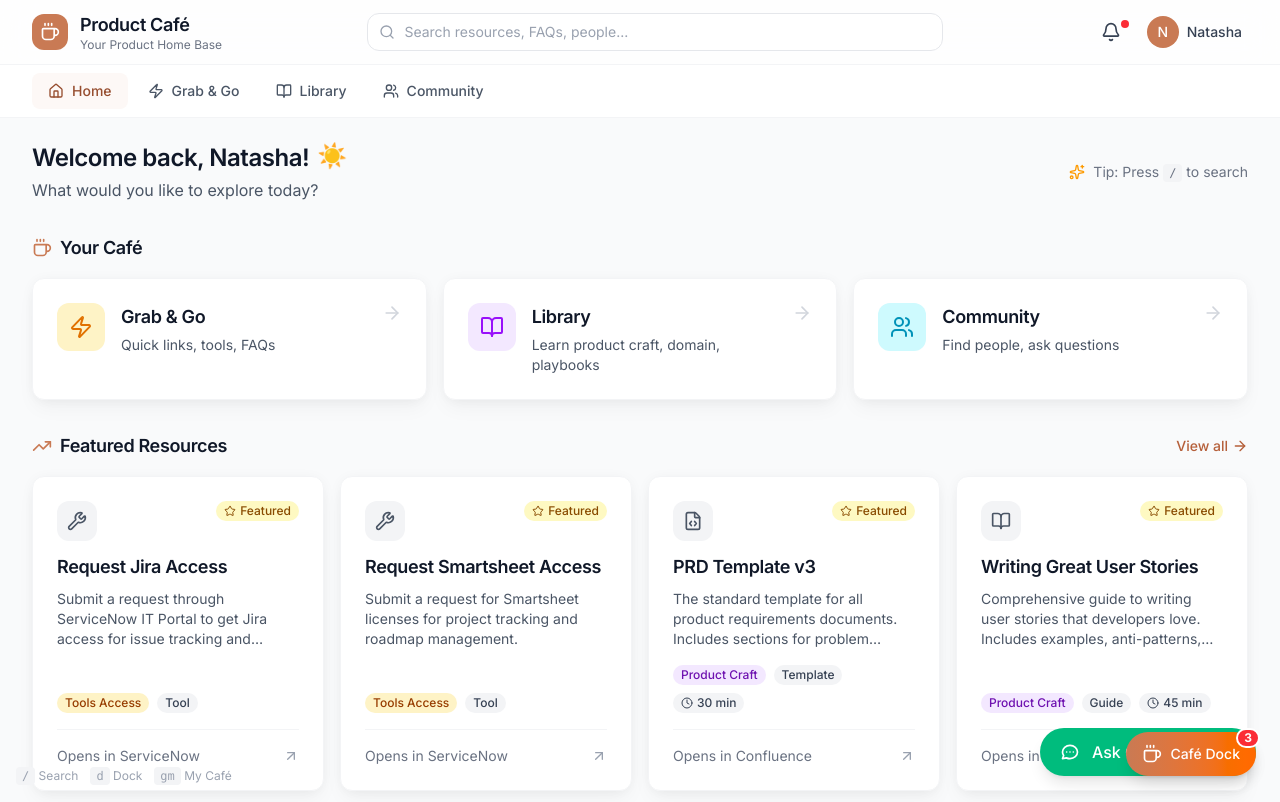
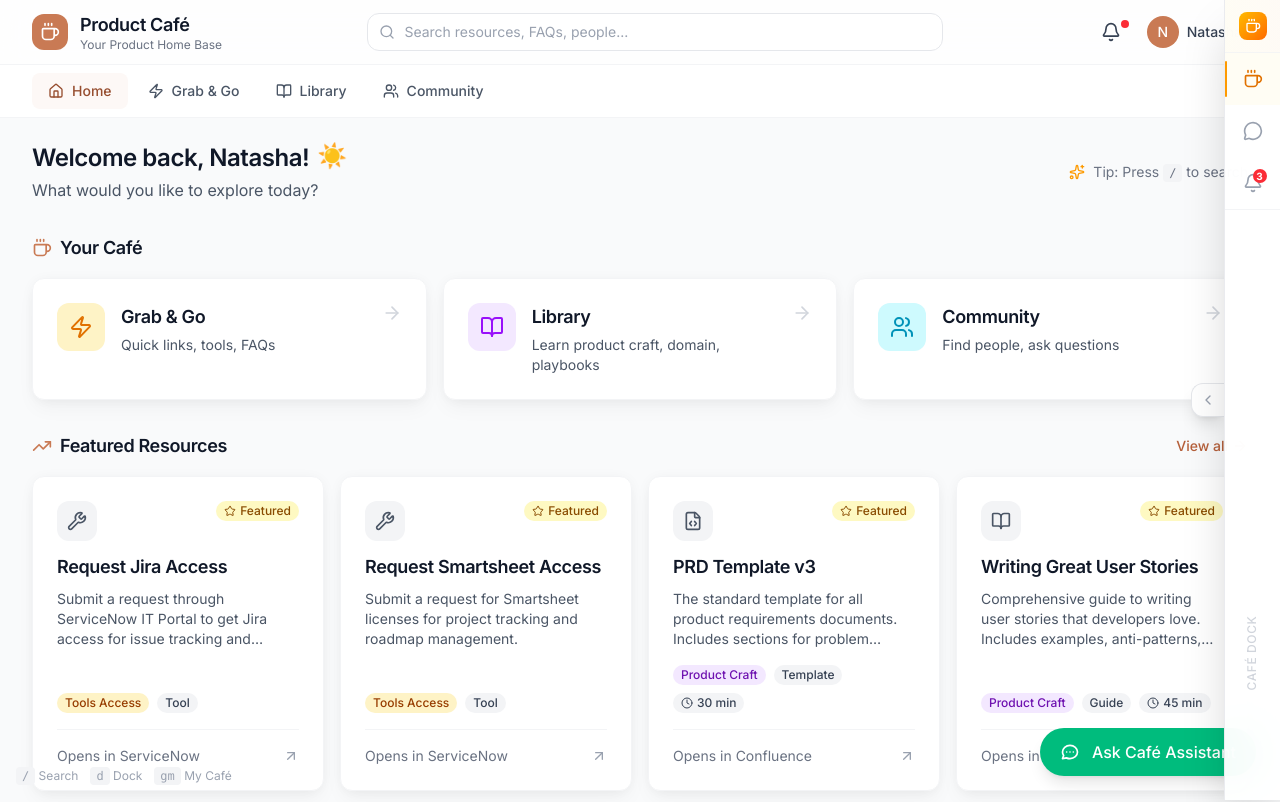
Before and after one commit to sb-sbabu/product-cafe, a React (Vite) app: page / in a window 1280 px wide. Shown: the top 802 px of the page. Built offline with nearby package versions, Linux system fonts and the light colour scheme.

Commit message:
Phase 6.6: UX Animation - 3-state dock collapse/expand with premium glassmorphism

```diff
--- a/src/components/dock/CafeDock.tsx
+++ b/src/components/dock/CafeDock.tsx
@@ -1,10 +1,25 @@
 import { useState, useEffect, useCallback } from 'react';
-import { MessageCircle, Bell, X, Minus, Coffee } from 'lucide-react';
+import { MessageCircle, Bell, X, ChevronRight, ChevronLeft, Coffee, Sparkles } from 'lucide-react';
 import { cn } from '../../lib/utils';
 import { useDock, type DockTab } from '../../contexts/DockContext';
 import { AskTab } from './AskTab';
 import { DiscussTab } from './DiscussTab';
 import { ActivityTab } from './ActivityTab';
+
+/**
+ * CafeDock - Premium collapsible side panel
+ *
+ * States:
+ * - closed: Not visible (FAB shows)
+ * - collapsed: 56px strip with icons only
+ * - expanded: 360px full panel
+ *
+ * Features:
+ * - Smooth width transitions
+ * - Hover preview when collapsed
+ * - Tab icons always visible
+ * - Notification badge on Activity
+ */
 
 interface CafeDockProps {
     className?: string;
@@ -12,15 +27,18 @@
 
 export const CafeDock: React.FC<CafeDockProps> = ({ className }) => {
     const {
-        isOpen,
         activeTab,
         unreadCount,
         closeDock,
         setActiveTab,
-        collapseDock,
+        toggleCollapse,
+        isExpanded,
+        isCollapsed,
+        isOpen,
     } = useDock();
 
     const [isMobile, setIsMobile] = useState(false);
+    const [isHovering, setIsHovering] = useState(false);
 
     // Responsive detection
     useEffect(() => {
@@ -42,9 +60,9 @@
     }, [isOpen, closeDock]);
 
     const tabs: { id: DockTab; label: string; icon: React.ReactNode; badge?: number }[] = [
-        { id: 'ask', label: 'Ask', icon: <Coffee className="w-4 h-4" /> },
-        { id: 'discuss', label: 'Discuss', icon: <MessageCircle className="w-4 h-4" /> },
-        { id: 'activity', label: 'Activity', icon: <Bell className="w-4 h-4" />, badge: unreadCount },
+        { id: 'ask', label: 'Ask', icon: <Coffee className="w-5 h-5" /> },
+        { id: 'discuss', label: 'Discuss', icon: <MessageCircle className="w-5 h-5" /> },
+        { id: 'activity', label: 'Activity', icon: <Bell className="w-5 h-5" />, badge: unreadCount },
     ];
 
     const handleTabClick = useCallback((tab: DockTab) => {
@@ -53,92 +71,76 @@
 
     if (!isOpen) return null;
 
+    // Mobile: always show as bottom sheet, full expanded
+    if (isMobile) {
         return (
             <>
-            {/* Backdrop - mobile only */}
-            {isMobile && (
+                {/* Backdrop */}
                 <div
-                    className="fixed inset-0 bg-black/20 z-40 animate-fade-in"
+                    className="fixed inset-0 bg-black/30 z-40 animate-fade-in backdrop-blur-sm"
                     onClick={closeDock}
                 />
-            )}
 
-            {/* Dock Panel */}
+                {/* Bottom Sheet */}
                 <div
                     className={cn(
                         'fixed z-50 bg-white flex flex-col',
-                    // Mobile: bottom sheet
-                    isMobile && [
                         'inset-x-0 bottom-0 top-auto',
-                        'h-[70vh] rounded-t-2xl',
-                        'animate-slide-up shadow-2xl',
-                    ],
-                    // Desktop: side panel
-                    !isMobile && [
-                        'right-0 top-0 bottom-0',
-                        'w-[360px] border-l border-gray-200',
-                        'animate-slide-in-right shadow-xl',
-                    ],
+                        'h-[75vh] rounded-t-3xl',
+                        'shadow-2xl animate-slide-up',
                         className
                     )}
                 >
+                    {/* Drag handle */}
+                    <div className="flex justify-center pt-3 pb-1">
+                        <div className="w-10 h-1 bg-gray-300 rounded-full" />
+                    </div>
+
                     {/* Header */}
-                <div className="flex items-center justify-between px-4 py-3 border-b border-gray-100 shrink-0">
+                    <div className="flex items-center justify-between px-4 py-2 border-b border-gray-100">
                         <div className="flex items-center gap-2">
                             <div className="p-1.5 bg-gradient-to-br from-amber-400 to-orange-500 rounded-lg">
                                 <Coffee className="w-4 h-4 text-white" />
                             </div>
                             <span className="font-semibold text-gray-900">Café Dock</span>
                         </div>
-                    <div className="flex items-center gap-1">
-                        {!isMobile && (
-                            <button
-                                onClick={collapseDock}
-                                className="p-2 hover:bg-gray-100 rounded-lg transition-colors"
-                                aria-label="Minimize"
-                            >
-                                <Minus className="w-4 h-4 text-gray-500" />
-                            </button>
-                        )}
                         <button
                             onClick={closeDock}
-                            className="p-2 hover:bg-gray-100 rounded-lg transition-colors"
+                            className="p-2 hover:bg-gray-100 rounded-xl transition-colors"
                             aria-label="Close"
                         >
-                            <X className="w-4 h-4 text-gray-500" />
+                            <X className="w-5 h-5 text-gray-500" />
                         </button>
-                    </div>
                     </div>
 
                     {/* Tab Bar */}
-                <div className="flex border-b border-gray-100 shrink-0">
+                    <div className="flex border-b border-gray-100 shrink-0 px-2">
                         {tabs.map(tab => (
                             <button
                                 key={tab.id}
                                 onClick={() => handleTabClick(tab.id)}
                                 className={cn(
-                                'flex-1 flex items-center justify-center gap-2 py-3 text-sm font-medium transition-colors relative',
+                                    'flex-1 flex items-center justify-center gap-2 py-3 text-sm font-medium transition-all relative',
                                     activeTab === tab.id
-                                    ? 'text-cafe-600'
+                                        ? 'text-amber-600'
                                         : 'text-gray-500 hover:text-gray-900'
                                 )}
                             >
                                 {tab.icon}
                                 <span>{tab.label}</span>
                                 {tab.badge && tab.badge > 0 && (
-                                <span className="absolute top-2 right-[calc(50%-20px)] min-w-[18px] h-[18px] flex items-center justify-center bg-red-500 text-white text-xs font-bold rounded-full px-1">
+                                    <span className="absolute top-1.5 right-[calc(50%-24px)] min-w-[18px] h-[18px] flex items-center justify-center bg-red-500 text-white text-xs font-bold rounded-full px-1">
                                         {tab.badge}
                                     </span>
                                 )}
-                            {/* Active indicator */}
                                 {activeTab === tab.id && (
-                                <div className="absolute bottom-0 left-4 right-4 h-0.5 bg-cafe-500 rounded-full" />
+                                    <div className="absolute bottom-0 left-3 right-3 h-0.5 bg-amber-500 rounded-full" />
                                 )}
                             </button>
                         ))}
                     </div>
 
-                {/* Tab Content */}
+                    {/* Content */}
                     <div className="flex-1 overflow-hidden min-h-0">
                         {activeTab === 'ask' && <AskTab />}
                         {activeTab === 'discuss' && <DiscussTab />}
@@ -147,4 +149,154 @@
                 </div>
             </>
         );
+    }
+
+    // Desktop: Collapsible side panel
+    const showExpanded = isExpanded || isHovering;
+
+    return (
+        <div
+            className={cn(
+                'fixed z-50 right-0 top-0 bottom-0 flex',
+                'transition-all duration-300 ease-out',
+                className
+            )}
+            onMouseEnter={() => isCollapsed && setIsHovering(true)}
+            onMouseLeave={() => setIsHovering(false)}
+        >
+            {/* Toggle Button (when collapsed) */}
+            {isCollapsed && !isHovering && (
+                <button
+                    onClick={toggleCollapse}
+                    className={cn(
+                        'absolute left-0 top-1/2 -translate-y-1/2 -translate-x-full',
+                        'p-2 bg-white border border-r-0 border-gray-200 rounded-l-xl',
+                        'shadow-lg hover:bg-gray-50 transition-all',
+                        'flex items-center justify-center',
+                        'group'
+                    )}
+                    aria-label="Expand dock"
+                >
+                    <ChevronLeft className="w-4 h-4 text-gray-400 group-hover:text-amber-500 transition-colors" />
+                </button>
+            )}
+
+            {/* Dock Panel */}
+            <div
+                className={cn(
+                    'h-full bg-white/95 backdrop-blur-xl flex flex-col',
+                    'border-l border-gray-200/80',
+                    'shadow-2xl transition-all duration-300 ease-out',
+                    showExpanded ? 'w-[360px]' : 'w-[56px]'
+                )}
+            >
+                {/* Header */}
+                <div className={cn(
+                    'flex items-center justify-between px-3 py-3 border-b border-gray-100/80 shrink-0',
+                    'bg-gradient-to-r from-amber-50/50 to-orange-50/50'
+                )}>
+                    {showExpanded ? (
+                        <>
+                            <div className="flex items-center gap-2">
+                                <div className="p-1.5 bg-gradient-to-br from-amber-400 to-orange-500 rounded-lg shadow-sm">
+                                    <Coffee className="w-4 h-4 text-white" />
+                                </div>
+                                <div className="flex items-center gap-1">
+                                    <span className="font-semibold text-gray-900">Café Dock</span>
+                                    <Sparkles className="w-3 h-3 text-amber-400" />
+                                </div>
+                            </div>
+                            <div className="flex items-center gap-1">
+                                <button
+                                    onClick={toggleCollapse}
+                                    className="p-2 hover:bg-white/80 rounded-lg transition-all"
+                                    aria-label="Collapse"
+                                >
+                                    <ChevronRight className="w-4 h-4 text-gray-400" />
+                                </button>
+                                <button
+                                    onClick={closeDock}
+                                    className="p-2 hover:bg-white/80 rounded-lg transition-all"
+                                    aria-label="Close"
+                                >
+                                    <X className="w-4 h-4 text-gray-400" />
+                                </button>
+                            </div>
+                        </>
+                    ) : (
+                        <div className="w-full flex justify-center">
+                            <div className="p-1.5 bg-gradient-to-br from-amber-400 to-orange-500 rounded-lg">
+                                <Coffee className="w-4 h-4 text-white" />
+                            </div>
+                        </div>
+                    )}
+                </div>
+
+                {/* Tab Bar */}
+                <div className={cn(
+                    'border-b border-gray-100 shrink-0',
+                    showExpanded ? 'flex' : 'flex flex-col'
+                )}>
+                    {tabs.map(tab => (
+                        <button
+                            key={tab.id}
+                            onClick={() => handleTabClick(tab.id)}
+                            className={cn(
+                                'relative transition-all',
+                                showExpanded
+                                    ? 'flex-1 flex items-center justify-center gap-2 py-3 text-sm font-medium'
+                                    : 'flex items-center justify-center py-4',
+                                activeTab === tab.id
+                                    ? 'text-amber-600 bg-amber-50/50'
+                                    : 'text-gray-400 hover:text-gray-700 hover:bg-gray-50/50'
+                            )}
+                            title={!showExpanded ? tab.label : undefined}
+                        >
+                            <div className="relative">
+                                {tab.icon}
+                                {tab.badge && tab.badge > 0 && (
+                                    <span className={cn(
+                                        'absolute flex items-center justify-center bg-red-500 text-white text-[10px] font-bold rounded-full',
+                                        showExpanded
+                                            ? '-top-1 -right-1 min-w-[16px] h-[16px] px-1'
+                                            : '-top-1 -right-1 min-w-[14px] h-[14px] px-0.5'
+                                    )}>
+                                        {tab.badge > 9 ? '9+' : tab.badge}
+                                    </span>
+                                )}
+                            </div>
+                            {showExpanded && <span>{tab.label}</span>}
+
+                            {/* Active indicator */}
+                            {activeTab === tab.id && showExpanded && (
+                                <div className="absolute bottom-0 left-3 right-3 h-0.5 bg-amber-500 rounded-full" />
+                            )}
+                            {activeTab === tab.id && !showExpanded && (
+                                <div className="absolute left-0 top-2 bottom-2 w-0.5 bg-amber-500 rounded-full" />
+                            )}
+                        </button>
+                    ))}
+                </div>
+
+                {/* Tab Content */}
+                <div className={cn(
+                    'flex-1 overflow-hidden min-h-0 transition-opacity duration-200',
+                    showExpanded ? 'opacity-100' : 'opacity-0 pointer-events-none'
+                )}>
+                    {activeTab === 'ask' && <AskTab />}
+                    {activeTab === 'discuss' && <DiscussTab />}
+                    {activeTab === 'activity' && <ActivityTab />}
+                </div>
+
+                {/* Collapsed hint */}
+                {!showExpanded && (
+                    <div className="flex-1 flex items-center justify-center">
+                        <div className="text-gray-300 -rotate-90 whitespace-nowrap text-xs font-medium tracking-wider">
+                            CAFÉ DOCK
+                        </div>
+                    </div>
+                )}
+            </div>
+        </div>
+    );
 };
--- a/src/components/dock/DockTrigger.tsx
+++ b/src/components/dock/DockTrigger.tsx
@@ -5,8 +5,8 @@
 /**
  * DockTrigger - Floating action button to open Café Dock
  *
- * Shows notification badge when there are unread items.
- * Positioned at bottom-right of screen.
+ * Only visible when dock is fully closed.
+ * Shows notification badge and animates on hover.
  */
 
 interface DockTriggerProps {
@@ -14,37 +14,44 @@
 }
 
 export const DockTrigger: React.FC<DockTriggerProps> = ({ className }) => {
-    const { isOpen, openDock, unreadCount } = useDock();
+    const { dockState, openDock, unreadCount } = useDock();
 
-    if (isOpen) return null;
+    // Only show when dock is completely closed
+    if (dockState !== 'closed') return null;
 
     return (
         <button
             onClick={openDock}
             className={cn(
                 'fixed z-40 flex items-center gap-2 px-4 py-3',
-                'bg-gradient-to-r from-cafe-500 to-orange-500',
+                'bg-gradient-to-r from-amber-500 via-orange-500 to-amber-600',
                 'text-white font-medium text-sm',
                 'rounded-full shadow-lg hover:shadow-xl',
-                'transition-all duration-300 hover:scale-105',
-                'focus:outline-none focus:ring-2 focus:ring-cafe-500 focus:ring-offset-2',
+                'transition-all duration-300',
+                'hover:scale-105 hover:from-amber-600 hover:via-orange-600 hover:to-amber-700',
+                'active:scale-95',
+                'focus:outline-none focus:ring-2 focus:ring-amber-500 focus:ring-offset-2',
+                'group',
                 // Position
                 'bottom-6 right-6',
-                // Mobile adjustments
-                'md:bottom-6 md:right-6',
                 className
             )}
             aria-label={`Open Café Dock${unreadCount > 0 ? `, ${unreadCount} notifications` : ''}`}
         >
-            <Coffee className="w-5 h-5" />
+            <Coffee className="w-5 h-5 group-hover:rotate-12 transition-transform" />
             <span className="hidden sm:inline">Café Dock</span>
 
             {/* Notification badge */}
             {unreadCount > 0 && (
-                <span className="absolute -top-1 -right-1 flex items-center justify-center min-w-[20px] h-5 px-1.5 bg-red-500 text-white text-xs font-bold rounded-full border-2 border-white">
+                <span className="absolute -top-1 -right-1 flex items-center justify-center min-w-[22px] h-[22px] px-1.5 bg-red-500 text-white text-xs font-bold rounded-full border-2 border-white shadow-sm animate-pulse">
                     {unreadCount > 9 ? '9+' : unreadCount}
                 </span>
             )}
+
+            {/* Shine effect */}
+            <div className="absolute inset-0 rounded-full overflow-hidden pointer-events-none">
+                <div className="absolute inset-0 bg-gradient-to-r from-transparent via-white/20 to-transparent -translate-x-full group-hover:translate-x-full transition-transform duration-700" />
+            </div>
         </button>
     );
 };
--- a/src/contexts/DockContext.tsx
+++ b/src/contexts/DockContext.tsx
@@ -1,16 +1,17 @@
 /* eslint-disable react-refresh/only-export-components */
-import { createContext, useContext, useState, useCallback, type ReactNode } from 'react';
+import { createContext, useContext, useState, useCallback, useEffect, type ReactNode } from 'react';
 
 /**
- * Dock Context
+ * Dock Context - Enhanced with 3-state dock management
  *
- * Manages the state of Café Dock across the application:
- * - Whether dock is open/collapsed
- * - Which tab is active
- * - Current page context (what resource/page user is viewing)
+ * States:
+ * - closed: Dock fully hidden, FAB visible
+ * - collapsed: Narrow 56px strip with tab icons (desktop only)
+ * - expanded: Full 360px panel
  */
 
 export type DockTab = 'ask' | 'discuss' | 'activity';
+export type DockState = 'closed' | 'collapsed' | 'expanded';
 
 export interface PageContext {
     type: 'home' | 'resource' | 'faq' | 'person' | 'search' | 'library' | 'community' | 'grab-and-go' | 'my-cafe';
@@ -21,67 +22,132 @@
     title?: string;
 }
 
-interface DockState {
-    isOpen: boolean;
-    isExpanded: boolean;
+interface DockContextState {
+    dockState: DockState;
     activeTab: DockTab;
     pageContext: PageContext;
     unreadCount: number;
 }
 
-interface DockContextType extends DockState {
+interface DockContextType extends DockContextState {
+    // State transitions
     openDock: () => void;
     closeDock: () => void;
     toggleDock: () => void;
+    expandDock: () => void;
+    collapseDock: () => void;
+    toggleCollapse: () => void;
+
+    // Tab management
     setActiveTab: (tab: DockTab) => void;
     setPageContext: (context: PageContext) => void;
-    expandDock: () => void;
-    collapseDock: () => void;
     setUnreadCount: (count: number) => void;
+
+    // Computed states
+    isOpen: boolean;
+    isExpanded: boolean;
+    isCollapsed: boolean;
 }
 
 const DockContext = createContext<DockContextType | undefined>(undefined);
 
+// LocalStorage key for persistence
+const DOCK_STATE_KEY = 'cafe-dock-state';
+
+function loadPersistedState(): Partial<DockContextState> {
+    try {
+        const stored = localStorage.getItem(DOCK_STATE_KEY);
+        if (stored) {
+            const parsed = JSON.parse(stored);
+            return {
+                dockState: parsed.dockState || 'collapsed',
+                activeTab: parsed.activeTab || 'ask',
+            };
+        }
+    } catch {
+        // Ignore parse errors
+    }
+    return { dockState: 'collapsed', activeTab: 'ask' };
+}
+
+function persistState(state: Partial<DockContextState>) {
+    try {
+        localStorage.setItem(DOCK_STATE_KEY, JSON.stringify({
+            dockState: state.dockState,
+            activeTab: state.activeTab,
+        }));
+    } catch {
+        // Ignore quota errors
+    }
+}
+
 export function DockProvider({ children }: { children: ReactNode }) {
-    const [state, setState] = useState<DockState>({
-        isOpen: false,
-        isExpanded: false,
-        activeTab: 'ask',
+    const persisted = loadPersistedState();
+
+    const [state, setState] = useState<DockContextState>({
+        dockState: persisted.dockState || 'collapsed',
+        activeTab: persisted.activeTab || 'ask',
         pageContext: { type: 'home' },
-        unreadCount: 3, // Default from mock data
+        unreadCount: 3,
     });
 
+    // Persist state changes
+    useEffect(() => {
+        persistState({ dockState: state.dockState, activeTab: state.activeTab });
+    }, [state.dockState, state.activeTab]);
+
+    // Open dock (to expanded state)
     const openDock = useCallback(() => {
-        setState(prev => ({ ...prev, isOpen: true }));
+        setState(prev => ({ ...prev, dockState: 'expanded' }));
     }, []);
 
+    // Close dock completely
     const closeDock = useCallback(() => {
-        setState(prev => ({ ...prev, isOpen: false, isExpanded: false }));
+        setState(prev => ({ ...prev, dockState: 'closed' }));
     }, []);
 
+    // Toggle between closed and expanded
     const toggleDock = useCallback(() => {
-        setState(prev => ({ ...prev, isOpen: !prev.isOpen }));
+        setState(prev => ({
+            ...prev,
+            dockState: prev.dockState === 'closed' ? 'expanded' : 'closed',
+        }));
+    }, []);
+
+    // Expand from collapsed
+    const expandDock = useCallback(() => {
+        setState(prev => ({ ...prev, dockState: 'expanded' }));
+    }, []);
+
+    // Collapse to strip
+    const collapseDock = useCallback(() => {
+        setState(prev => ({ ...prev, dockState: 'collapsed' }));
+    }, []);
+
+    // Toggle between collapsed and expanded
+    const toggleCollapse = useCallback(() => {
+        setState(prev => ({
+            ...prev,
+            dockState: prev.dockState === 'collapsed' ? 'expanded' : 'collapsed',
+        }));
     }, []);
 
     const setActiveTab = useCallback((tab: DockTab) => {
-        setState(prev => ({ ...prev, activeTab: tab }));
+        setState(prev => ({ ...prev, activeTab: tab, dockState: 'expanded' }));
     }, []);
 
     const setPageContext = useCallback((context: PageContext) => {
         setState(prev => ({ ...prev, pageContext: context }));
     }, []);
 
-    const expandDock = useCallback(() => {
-        setState(prev => ({ ...prev, isExpanded: true }));
-    }, []);
-
-    const collapseDock = useCallback(() => {
-        setState(prev => ({ ...prev, isExpanded: false }));
-    }, []);
-
     const setUnreadCount = useCallback((count: number) => {
         setState(prev => ({ ...prev, unreadCount: count }));
     }, []);
+
+    // Computed states
+    const isOpen = state.dockState !== 'closed';
+    const isExpanded = state.dockState === 'expanded';
+    const isCollapsed = state.dockState === 'collapsed';
 
     return (
         <DockContext.Provider value={{
@@ -89,11 +155,15 @@
             openDock,
             closeDock,
             toggleDock,
+            expandDock,
+            collapseDock,
+            toggleCollapse,
             setActiveTab,
             setPageContext,
-            expandDock,
-            collapseDock,
             setUnreadCount,
+            isOpen,
+            isExpanded,
+            isCollapsed,
         }}>
             {children}
         </DockContext.Provider>
```
Lines whose indentation alone changed are shown as unchanged.
